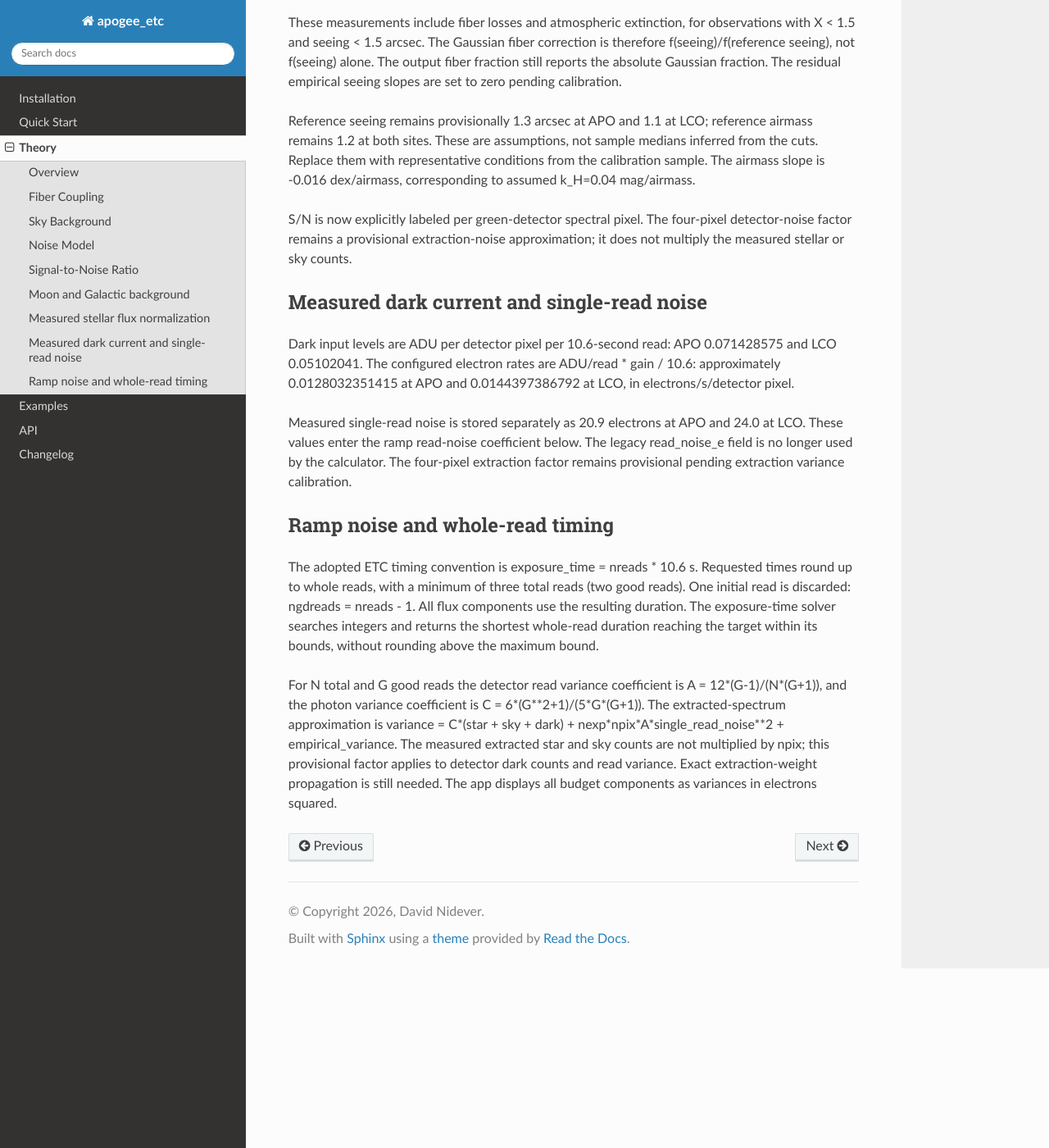
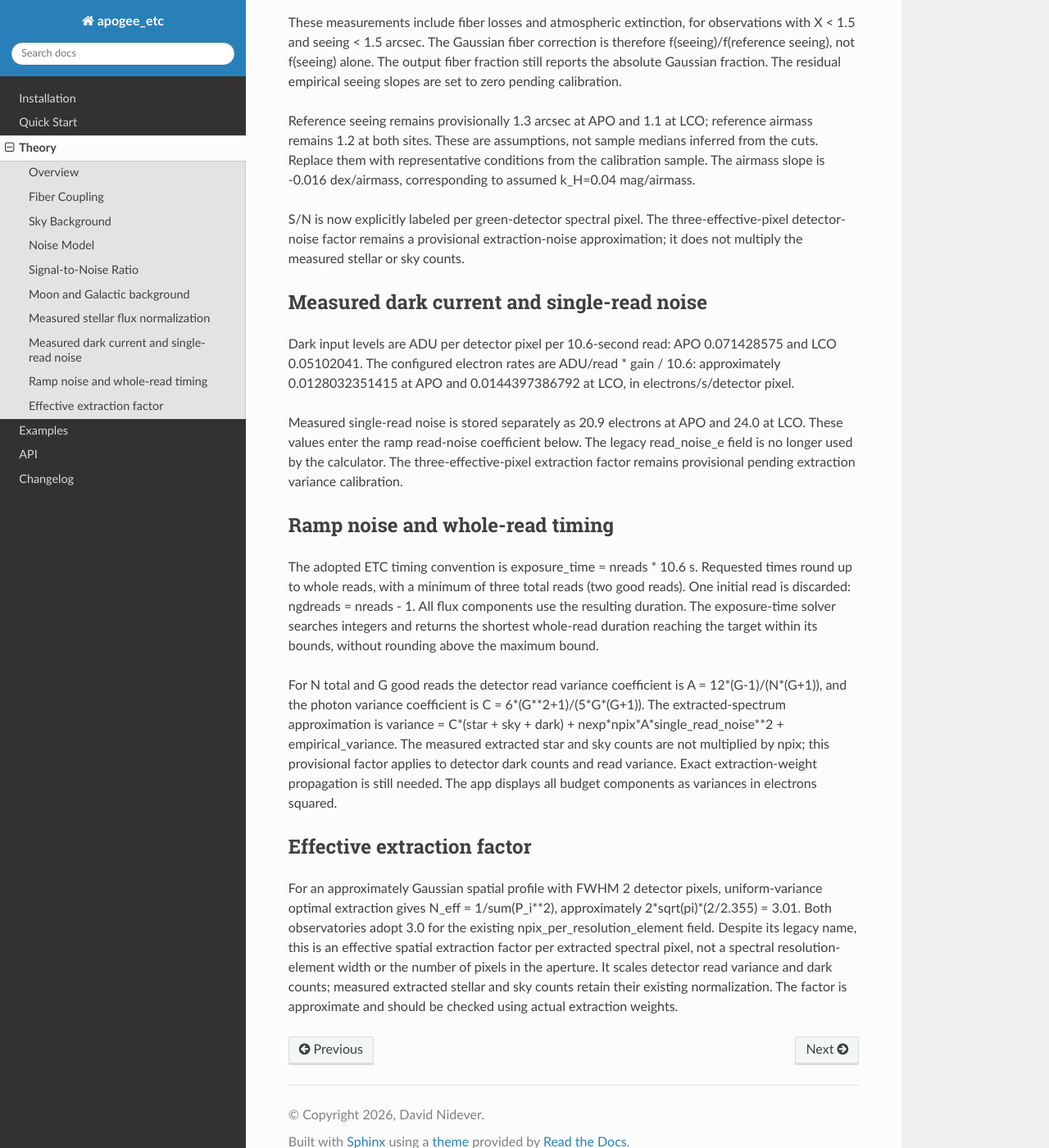
Before and after one commit to sdss/apogee_etc, a Sphinx documentation site: the page built from docs/source/theory.rst, in a window 1280 px wide and 1400 px high, scrolled down 2342 px. Shown: the whole window at 82% size. Built offline with Sphinx 7.4.7 and the Read the Docs theme 3.1.0, drawn with Linux system fonts in a browser that asks for light colours.

Commit message:
Use three effective pixels for optimal extraction

```diff
--- a/docs/source/theory.rst
+++ b/docs/source/theory.rst
@@ -151,7 +151,7 @@ conditions from the calibration sample. The airmass slope is -0.016
 dex/airmass, corresponding to assumed k_H=0.04 mag/airmass.
 
 S/N is now explicitly labeled per green-detector spectral pixel. The
-four-pixel detector-noise factor remains a provisional extraction-noise
+three-effective-pixel detector-noise factor remains a provisional extraction-noise
 approximation; it does not multiply the measured stellar or sky counts.
 
 
@@ -165,7 +165,7 @@ ADU/read * gain / 10.6: approximately 0.0128032351415 at APO and
 
 Measured single-read noise is stored separately as 20.9 electrons at APO
 and 24.0 at LCO. These values enter the ramp read-noise coefficient below. The legacy
-read_noise_e field is no longer used by the calculator. The four-pixel
+read_noise_e field is no longer used by the calculator. The three-effective-pixel
 extraction factor remains provisional pending extraction variance calibration.
 
 
@@ -187,3 +187,17 @@ variance = C*(star + sky + dark) + nexp*npix*A*single_read_noise**2
 multiplied by npix; this provisional factor applies to detector dark counts
 and read variance. Exact extraction-weight propagation is still needed.
 The app displays all budget components as variances in electrons squared.
+
+
+Effective extraction factor
+----------------------------
+
+For an approximately Gaussian spatial profile with FWHM 2 detector pixels,
+uniform-variance optimal extraction gives N_eff = 1/sum(P_i**2), approximately
+2*sqrt(pi)*(2/2.355) = 3.01. Both observatories adopt 3.0 for the existing
+npix_per_resolution_element field. Despite its legacy name, this is an
+effective spatial extraction factor per extracted spectral pixel, not a
+spectral resolution-element width or the number of pixels in the aperture.
+It scales detector read variance and dark counts; measured extracted stellar
+and sky counts retain their existing normalization. The factor is approximate
+and should be checked using actual extraction weights.
```
Also changed, not shown: 2 other files.
